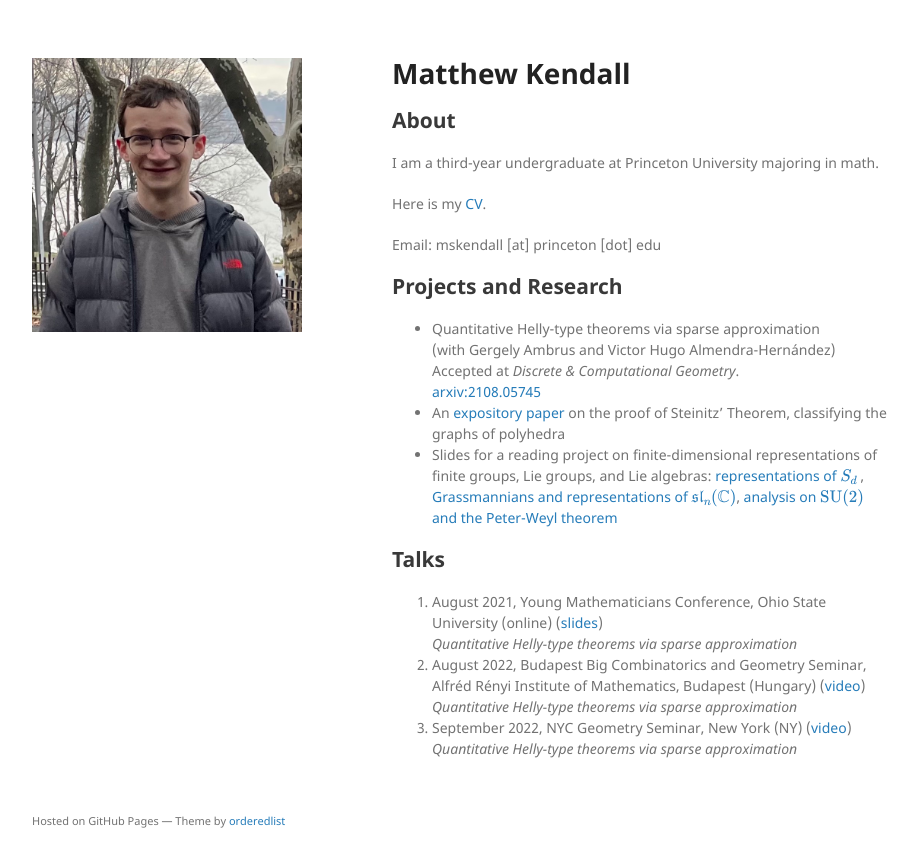
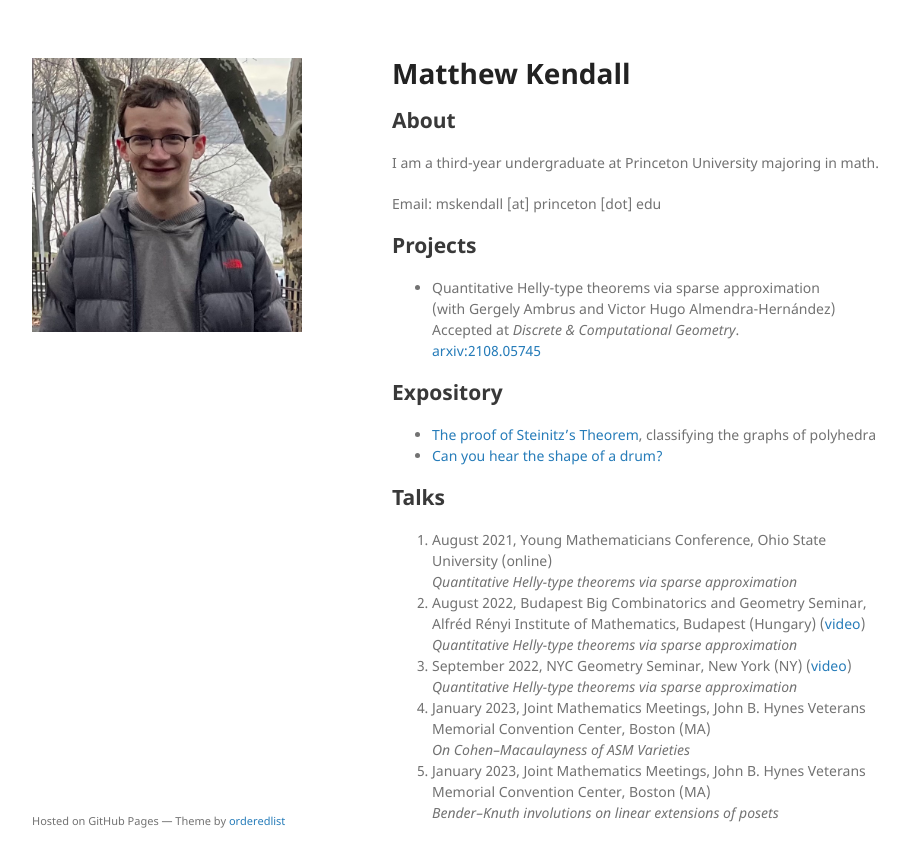
Before and after one commit to matthewkendall/matthewkendall.github.io, a Jekyll site: the page built from index.md, in a window 1280 px wide. Shown: the top 867 px of the page, without its empty margins (178-1096 px from the left). Built offline with Jekyll 4.4.1, drawn with Linux system fonts in a browser that asks for light colours; our own code applies the rules of GitHub Pages for plain Markdown files; formulas are drawn with MathJax 3; the repository's description, which GitHub fills in, is left out.

Commit message:
Update index.md

```diff
--- a/index.md
+++ b/index.md
@@ -3,16 +3,18 @@
 ## About
 I am a third-year undergraduate at Princeton University majoring in math.
 
-Here is my <a href="/assets/Kendall_CV_22.pdf" target="_blank"> CV</a>.
-
 Email: mskendall [at] princeton [dot] edu
 
-## Projects and Research
+## Projects
 - Quantitative Helly-type theorems via sparse approximation <br> (with Gergely Ambrus and Victor Hugo Almendra-Hernández)  <br> Accepted at *Discrete & Computational Geometry*. <br> <a href="https://arxiv.org/abs/2108.05745">arxiv:2108.05745</a>
--   An <a href="/assets/steinitz.pdf" target="_blank"> expository paper</a> on the proof of Steinitz' Theorem, classifying the graphs of polyhedra
--   Slides for a reading project on finite-dimensional representations of finite groups, Lie groups, and Lie algebras: <a href="/assets/lec_Sn-reps.pdf" target="_blank"> representations of $S_d$</a> , <a href="/assets/lec_grassmannians.pdf" target="_blank"> Grassmannians and representations of $\mathfrak{sl}_n(\mathbb{C})$</a>, <a href="/assets/lec_su2.pdf" target="_blank"> analysis on $\mathrm{SU}(2)$ and the Peter-Weyl theorem</a>
+
+## Expository
+- <a href="/assets/steinitz.pdf" target="_blank"> The proof of Steinitz's Theorem</a>, classifying the graphs of polyhedra
+- <a href="/assets/steinitz.pdf" target="_blank"> Can you hear the shape of a drum?</a>
 
 ## Talks
-1. August 2021, Young Mathematicians Conference, Ohio State University (online) (<a href="/assets/helly-diameter_presentation.pdf" target="_blank">slides</a>)  <br> *Quantitative Helly-type theorems via sparse approximation*
+1. August 2021, Young Mathematicians Conference, Ohio State University (online) <br> *Quantitative Helly-type theorems via sparse approximation*
 2. August 2022, Budapest Big Combinatorics and Geometry Seminar, Alfréd Rényi Institute of Mathematics, Budapest (Hungary) (<a href="https://video.renyi.hu/video/matthew-kendall-quantitative-helly-type-theorems-via-sparse-approximation-430" target="_blank">video</a>) <br>*Quantitative Helly-type theorems via sparse approximation*
 3. September 2022, NYC Geometry Seminar, New York (NY) (<a href="https://youtu.be/VM_MmBW-Q_Y" target="_blank">video</a>) <br>*Quantitative Helly-type theorems via sparse approximation*
+4. January 2023, Joint Mathematics Meetings, John B. Hynes Veterans Memorial Convention Center, Boston (MA) <br> *On Cohen–Macaulayness of ASM Varieties*
+5. January 2023, Joint Mathematics Meetings, John B. Hynes Veterans Memorial Convention Center, Boston (MA) <br> *Bender–Knuth involutions on linear extensions of posets*
```
